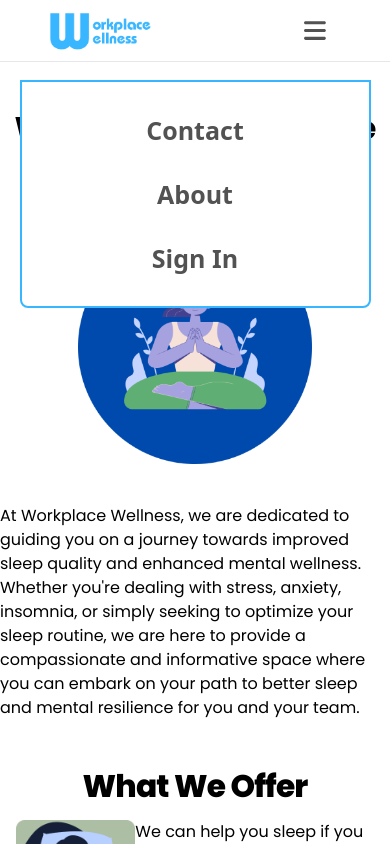
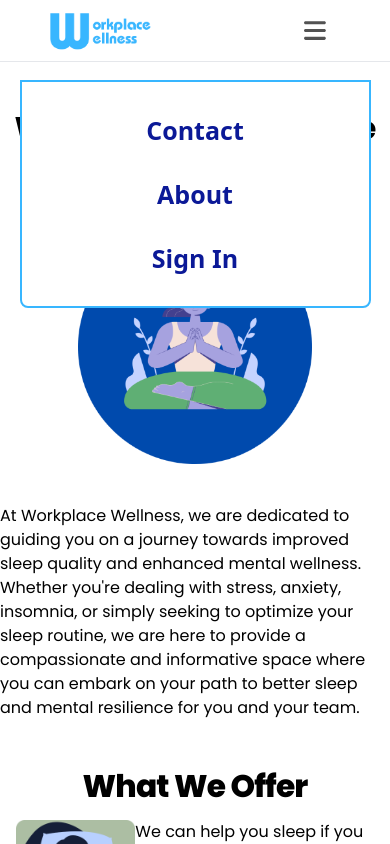
Before and after one commit to James-Lycett/workplace-wellness, a React (Create React App) app in the folder frontend/: page / in a window 390 px wide. Both pictures are taken after a click on the icon 315 px from the left and 30 px from the top of the page. Shown: the top 844 px of the page. Built offline with nearby package versions, Linux system fonts and the light colour scheme.

Commit message:
made the header links dark blue

```diff
--- a/frontend/src/Header/Header.jsx
+++ b/frontend/src/Header/Header.jsx
@@ -36,7 +36,7 @@ function Header() {
                         onClick={() => setShowMenu(!showMenu)}
                     />
                     <div
-                        className="mobile-menu"
+                        className="mobile-menu text-v2-drkblue"
                         style={{ display: showMenu ? 'flex' : 'none' }}
                     >
                         <Link
```
